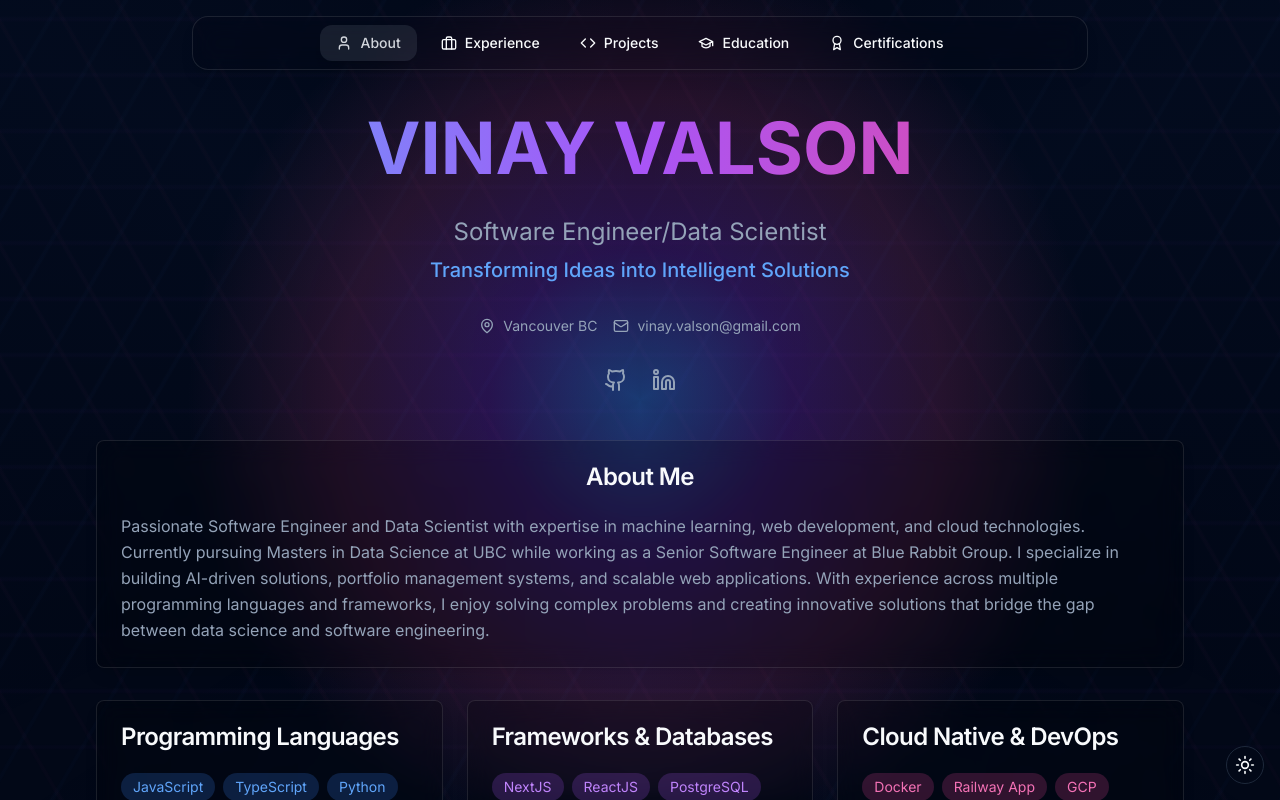
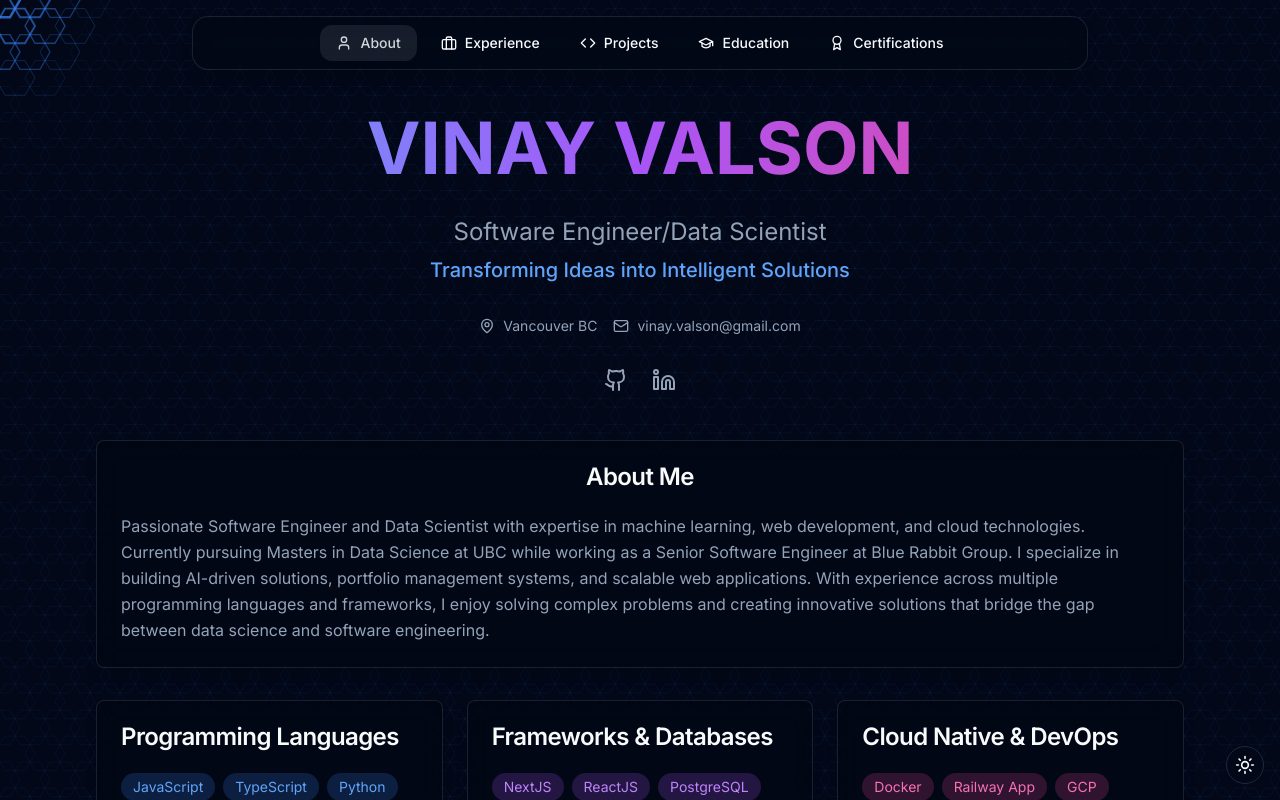
Before and after one commit to Vin-dictive/Vin-dictive.github.io, a Next.js app: page / in a window 1280 px wide. Shown: the top 800 px of the page. Built offline with nearby package versions, Linux system fonts and the light colour scheme.

Commit message:
Added a hexagon background instead of the previous - Revert this if old background was better

```diff
--- a/app/globals.css
+++ b/app/globals.css
@@ -86,43 +86,7 @@
   }
 }
 
-.fluid-bg {
-  position: fixed;
-  top: 0;
-  left: 0;
-  width: 100%;
-  height: 100%;
-  z-index: -1;
-  background:
-    radial-gradient(circle at var(--mouse-x, 50%) var(--mouse-y, 50%),
-      rgba(59, 130, 246, 0.4) 0%,
-      rgba(147, 51, 234, 0.25) 20%,
-      rgba(236, 72, 153, 0.15) 40%,
-      transparent 60%),
-    repeating-conic-gradient(from 0deg at 50% 50%,
-      transparent 0deg,
-      rgba(59, 130, 246, 0.03) 60deg,
-      transparent 120deg),
-    repeating-linear-gradient(0deg,
-      transparent,
-      transparent 50px,
-      rgba(147, 51, 234, 0.02) 52px,
-      rgba(147, 51, 234, 0.02) 54px,
-      transparent 56px),
-    repeating-linear-gradient(60deg,
-      transparent,
-      transparent 50px,
-      rgba(236, 72, 153, 0.02) 52px,
-      rgba(236, 72, 153, 0.02) 54px,
-      transparent 56px),
-    repeating-linear-gradient(120deg,
-      transparent,
-      transparent 50px,
-      rgba(59, 130, 246, 0.02) 52px,
-      rgba(59, 130, 246, 0.02) 54px,
-      transparent 56px);
-  transition: background 0.2s ease;
-}
+
 
 /* Theme-responsive icons */
 .logo-icon {
@@ -132,3 +96,8 @@
 .dark .logo-icon {
   filter: brightness(0) invert(1);
 }
+
+/* Social icon button effect */
+a[href*="github.com"], a[href*="linkedin.com"] {
+  @apply transition-all duration-200 hover:scale-110 hover:bg-blue-500/10 hover:rounded-lg p-2 -m-2;
+}
--- a/components/FluidBackground.tsx
+++ b/components/FluidBackground.tsx
@@ -1,20 +1,77 @@
 "use client"
 
-import { useEffect } from 'react'
+import { useEffect, useRef } from 'react'
 
 export default function FluidBackground() {
+  const canvasRef = useRef<HTMLCanvasElement>(null)
+  const mouseRef = useRef({ x: 0, y: 0 })
+
   useEffect(() => {
+    const canvas = canvasRef.current
+    if (!canvas) return
+
+    const ctx = canvas.getContext('2d')
+    if (!ctx) return
+
+    const resize = () => {
+      canvas.width = window.innerWidth
+      canvas.height = window.innerHeight
+    }
+    resize()
+    window.addEventListener('resize', resize)
+
+    const drawHexagon = (x: number, y: number, size: number, mouseX: number, mouseY: number) => {
+      const distance = Math.sqrt((x - mouseX) ** 2 + (y - mouseY) ** 2)
+      const intensity = Math.max(0, 1 - distance / 100)
+      const isDark = document.documentElement.classList.contains('dark')
+
+      const baseOpacity = isDark ? 0.15 : 0.08
+      const hoverOpacity = isDark ? 0.6 : 0.4
+
+      ctx.strokeStyle = `rgba(59, 130, 246, ${baseOpacity + intensity * hoverOpacity})`
+      ctx.lineWidth = intensity * 2 + 0.5
+
+      ctx.beginPath()
+      for (let i = 0; i < 6; i++) {
+        const angle = (i * Math.PI) / 3
+        const px = x + size * Math.cos(angle)
+        const py = y + size * Math.sin(angle)
+        i === 0 ? ctx.moveTo(px, py) : ctx.lineTo(px, py)
+      }
+      ctx.closePath()
+      ctx.stroke()
+    }
+
+    const animate = () => {
+      ctx.clearRect(0, 0, canvas.width, canvas.height)
+
+      const hexSize = 20
+      const hexWidth = hexSize * 2
+      const hexHeight = hexSize * Math.sqrt(3)
+
+      for (let row = 0; row * hexHeight * 0.75 < canvas.height + hexHeight; row++) {
+        for (let col = 0; col * hexWidth * 0.75 < canvas.width + hexWidth; col++) {
+          const x = col * hexWidth * 0.75 + (row % 2) * hexWidth * 0.375
+          const y = row * hexHeight * 0.75
+          drawHexagon(x, y, hexSize, mouseRef.current.x, mouseRef.current.y)
+        }
+      }
+
+      requestAnimationFrame(animate)
+    }
+    animate()
+
     const handleMouseMove = (e: MouseEvent) => {
-      const x = (e.clientX / window.innerWidth) * 100
-      const y = (e.clientY / window.innerHeight) * 100
-
-      document.documentElement.style.setProperty('--mouse-x', `${x}%`)
-      document.documentElement.style.setProperty('--mouse-y', `${y}%`)
+      mouseRef.current = { x: e.clientX, y: e.clientY }
     }
 
     window.addEventListener('mousemove', handleMouseMove)
-    return () => window.removeEventListener('mousemove', handleMouseMove)
+
+    return () => {
+      window.removeEventListener('resize', resize)
+      window.removeEventListener('mousemove', handleMouseMove)
+    }
   }, [])
 
-  return <div className="fluid-bg" />
+  return <canvas ref={canvasRef} className="fixed inset-0 -z-10 pointer-events-none" />
 }
```
